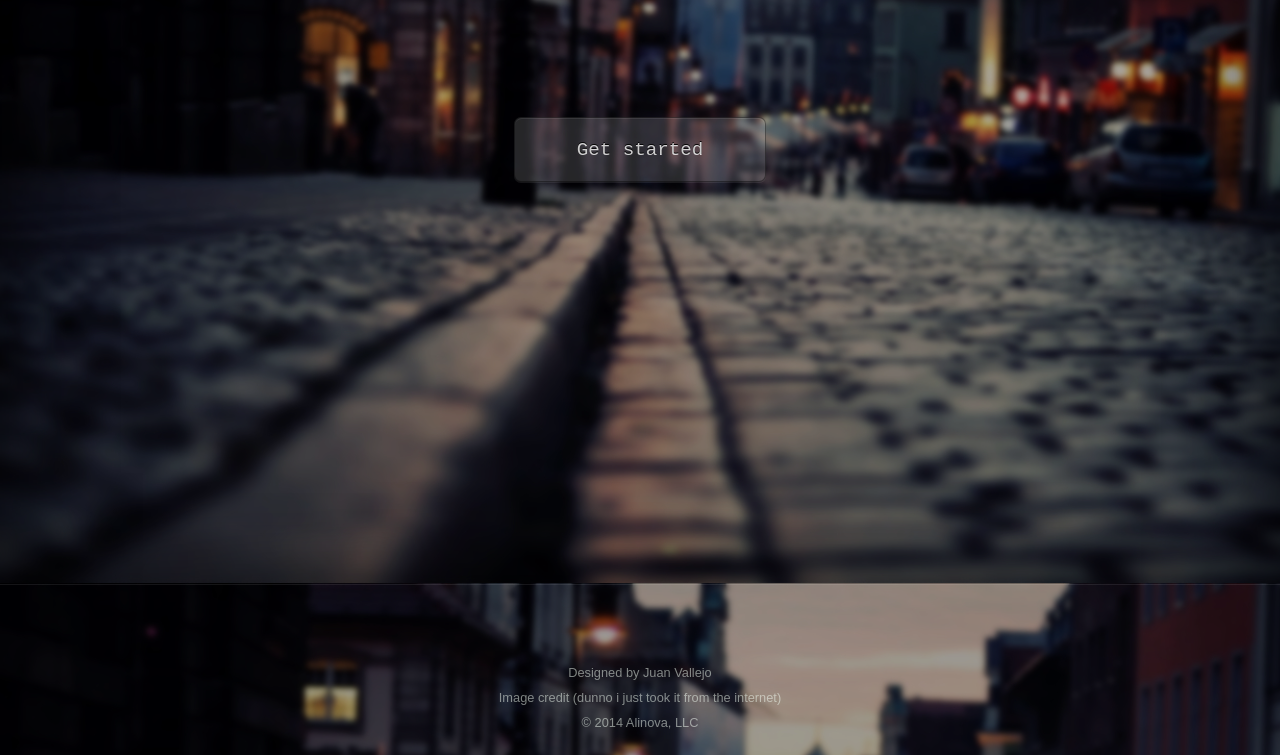
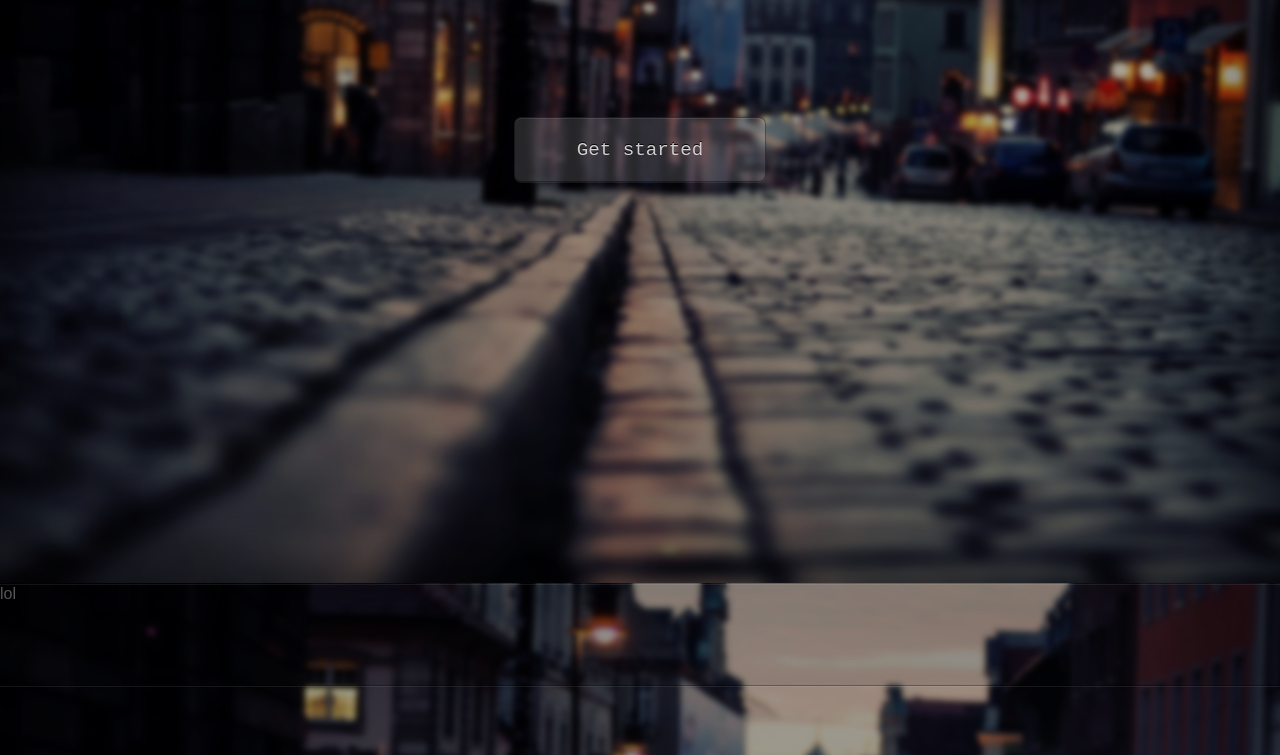
Before and after one commit to juanvallejo/bloom.js, a plain HTML site: page index.html in a window 1280 px wide. Shown: the part 217-972 px from the top of the page. Drawn offline with Linux system fonts and the light colour scheme; a web font is replaced by a local one.

Commit message:
added a middle panel for the text editor, updated css borders for panel class

```diff
--- a/css/styles.css
+++ b/css/styles.css
@@ -10,7 +10,7 @@ background:rgb(0,0,0) url(i/bg.jpg) no-repeat 0 0 fixed; background-size:cover;
 }
 
 #main-panel {
-position:relative; background:rgba(0,0,0,0.3);
+position:relative; background:rgba(0,0,0,0.3); border-top:0;
 }
 	#main-panel .fx-shadow-overlay {
 	width:100%; height:100%; position:absolute; top:0; left:0; min-height:100px; box-shadow:inset 1px 10px 100px rgba(0,0,0,0.7);
@@ -49,7 +49,7 @@ background:rgba(0,0,0,0.35); border-top:1px solid rgba(255,255,255,0.08); border
 	}
 
 .panel {
-width:100%; float:left; min-height:100px; background:rgba(208,214,219,0.78); border-bottom:1px solid rgba(0,0,0,0.3);
+width:100%; float:left; min-height:100px; background:rgba(0,0,0,0.4); border-bottom:1px solid rgba(0,0,0,0.3); border-top:1px solid rgba(255,255,255,0.07);
 }
 	.panel-content {
 	width:500px; background:; margin:80px auto; clear:both;
--- a/index.html
+++ b/index.html
@@ -22,6 +22,9 @@
 		</div><!--.panel-content-->
 	</div><!--#wrapper-->
 </div><!--#main-panel-->
+<div class="panel">
+lol
+</div><!--.panel-->
 <div class="panel" id="footer">
 	<div class="panel-content">
 		<p>Designed by Juan Vallejo</p>
```
